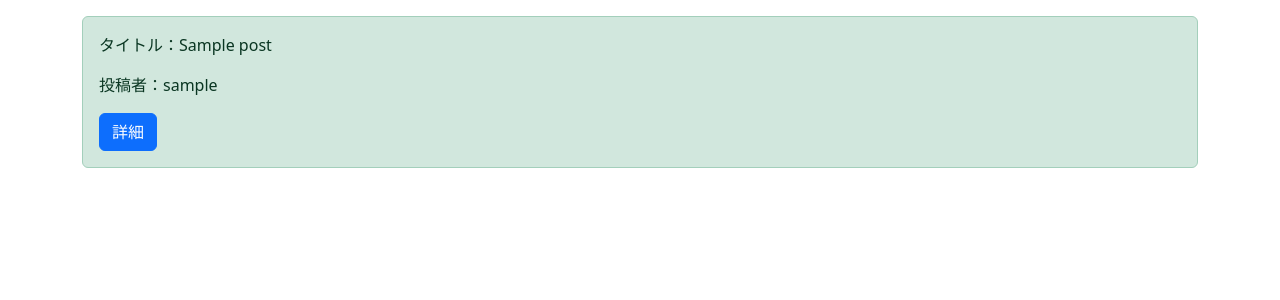
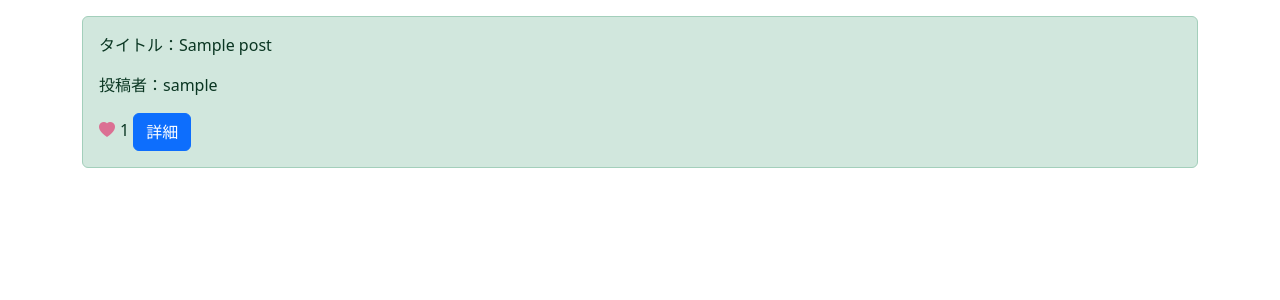
Before and after one commit to haruto2001/django-sns, a Django app: page /mypost/ in a window 1280 px wide. Shown: the part 56-356 px from the top of the page. Run offline with Django 4.2, Linux system fonts and the light colour scheme; a user stored in the database is signed in; tables that the repository leaves empty hold one stand-in row (values such as "Sample post"); some libraries are stand-ins or nearby versions.

Commit message:
feat: displey Like buttons on list page and detail page

```diff
--- a/snsapp/views.py
+++ b/snsapp/views.py
@@ -3,6 +3,7 @@ from django.shortcuts import redirect
 from django.urls import reverse_lazy
 from django.views import View
 from django.views.generic import ListView, DetailView, UpdateView, CreateView, DeleteView
+# from accounts.models import User
 from .forms import PostForm
 from .models import Post
 
@@ -111,10 +112,10 @@ class LikeBase(LoginRequiredMixin, View):
     def get(self, request, *args, **kwargs):
         # 投稿を特定
         pk = self.kwargs['pk']
-        like_posts = Post.objects.get(pk=pk)
+        related_post = Post.objects.get(pk=pk)
 
         # 既にいいねしていた場合は解除
-        if  self.request.user in like_posts.like_users.all():
+        if  self.request.user in related_post.like_users.all():
             obj = related_post.like_users.remove(self.request.user)
         # そうでなければいいねをする
         else:
@@ -130,9 +131,8 @@ class LikeHome(LikeBase):
     def get(self, request, *args, **kwargs):
         # LikeBaseのobjを継承
         super().get(request, *args, **kwargs)
-        pk = kwargs['pk']
         # homeにリダイレクト
-        return redirect('snsapp:home', pk)
+        return redirect('snsapp:home')
 
 
 class LikeDetail(LikeBase):
@@ -142,6 +142,6 @@ class LikeDetail(LikeBase):
     def get(self, request, *args, **kwargs):
         # LikeBaseのobjを継承
         super().get(request, *args, **kwargs)
-        pk = kwargs['pk']
+        pk = self.kwargs['pk']
         # detailにリダイレクト
         return redirect('snsapp:detail', pk)
--- /dev/null
+++ b/static/style.css
@@ -0,0 +1,9 @@
+.like-btn{
+    display: inline-block;
+    margin-right: 5px;
+    color: gray;
+}
+
+.add-color{
+    color: palevioletred;
+}
--- a/templates/base.html
+++ b/templates/base.html
@@ -1,5 +1,7 @@
 {% load static %}
 {% load django_bootstrap5 %}
+{% load bootstrap_icons %}
+
 
 <!DOCTYPE html>
 <html lang="ja">
@@ -7,6 +9,11 @@
     <meta charset="utf-8">
     {% bootstrap_css %}
     {% bootstrap_javascript %}
+    <link rel="stylesheet" href="https://cdn.jsdelivr.net/npm/bootstrap-icons@1.8.0/font/bootstrap-icons.css">
+
+    {% block customcss %}
+    {% endblock customcss %}
+
     <title>Title</title>
   </head>
   <body>
--- a/templates/list.html
+++ b/templates/list.html
@@ -1,5 +1,9 @@
 {% extends 'base.html' %}
 {% load static %}
+
+{% block customcss %}
+    <link rel="stylesheet" href="{% static 'style.css' %}">
+{% endblock customcss %}
 
 
 {% block content %}
@@ -15,8 +19,16 @@
         {% if item.url %}
             <p>URL：{{item.url}}</p>
         {% endif %} -->
+
+
+        {% if request.user in item.like_users.all %}
+        <a class="like-btn add-color" href="{% url 'snsapp:like-home' item.pk %}" tabindex="-1" role="button" aria-disabled="true"><i class="bi bi-heart-fill"></i></a>{{item.like_users.count}}
+        {% else %}
+        <a class="like-btn" href="{% url 'snsapp:like-home' item.pk %}" tabindex="-1" role="button" aria-disabled="true"><i class="bi bi-heart-fill"></i></a>{{item.like_users.count}}
+        {% endif %}
+
         <a class="btn btn-primary" href="{% url 'snsapp:detail' item.pk %}" role="button">詳細</a>
     </div>
     {% endfor %}
 </div>
-{% endblock %}
+{% endblock content %}
```
Also changed, not shown: templates/detail.html (+11 -1 lines), snsapp/migrations/0004_post_like_users.py (added).
